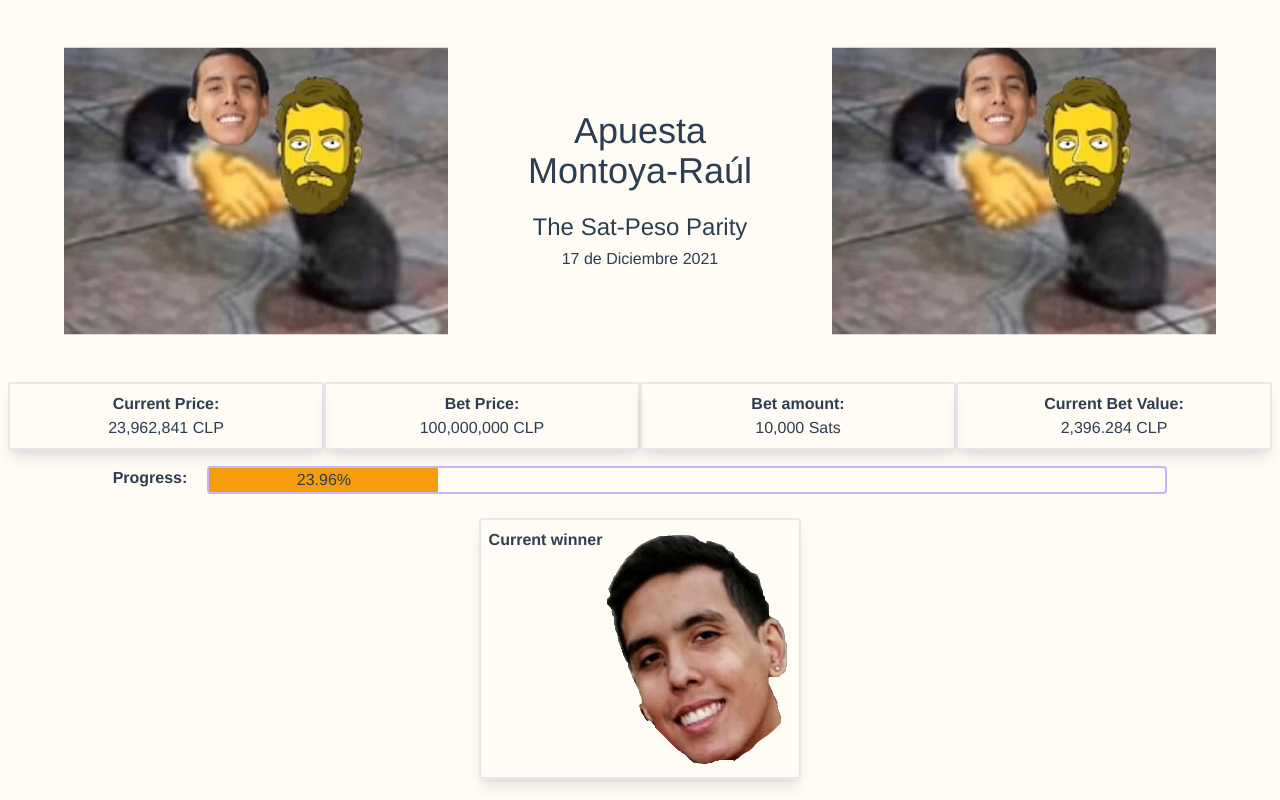
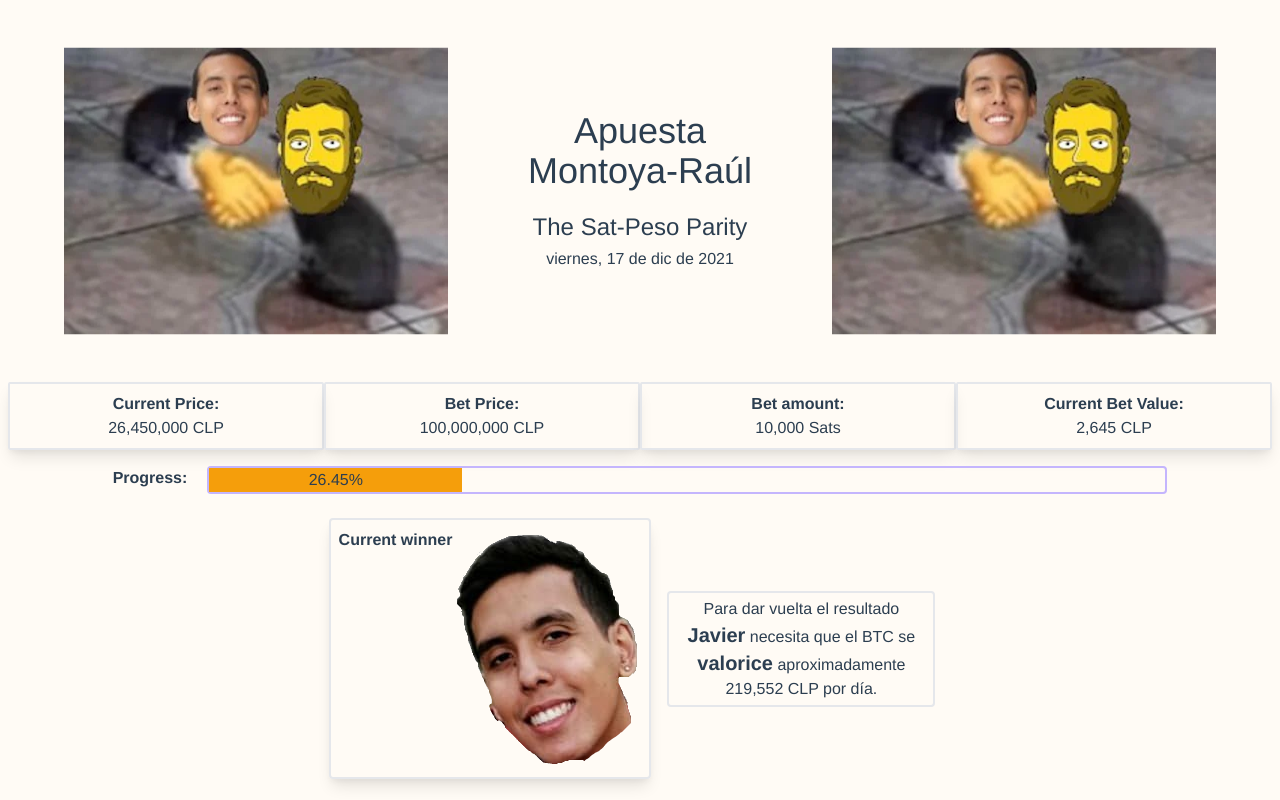
Before and after one commit to wachunei/montoya-raul-bet, a Vue app: page / in a window 1280 px wide. Built offline with nearby package versions, Linux system fonts and the light colour scheme; no server answers.

Commit message:
feat(flippening): add flippening card

```diff
--- a/src/App.vue
+++ b/src/App.vue
@@ -4,7 +4,9 @@
     <div class="self-center">
       <h1 class="text-4xl mb-5">Apuesta Montoya-Raúl</h1>
       <h2 class="text-2xl mb-1">The Sat-Peso Parity</h2>
-      <h3 class="text-l">17 de Diciembre 2021</h3>
+      <h3 class="text-l">
+        {{ betEndDate.toLocaleString("es-ES", dateFormatOptions) }}
+      </h3>
     </div>
     <img class="transform scale-75" src="./assets/handshake.webp" />
   </div>
@@ -19,26 +21,40 @@
   <Progress :currentValue="budaPrice" :total="betPrice" />
   <div class="flex justify-center">
     <CurrentWinner :threshold="budaPrice >= betPrice" />
+    <Flippening
+      :currentValue="budaPrice"
+      :targetValue="betPrice"
+      :betEndDate="betEndDate"
+    />
   </div>
 </template>
 
 <script>
 import BudaClient from "./api/buda-client";
+import CurrentWinner from "./components/current-winner.vue";
+import Flippening from "./components/flippening.vue";
+import Progress from "./components/progress.vue";
 import Ticker from "./components/ticker.vue";
-import Progress from "./components/progress.vue";
-import CurrentWinner from "./components/current-winner.vue";
 
 export default {
   name: "App",
   components: {
     CurrentWinner,
+    Flippening,
     Progress,
     Ticker
   },
   data() {
     return {
-      budaPrice: 23962841,
-      betPrice: 100_000_000
+      budaPrice: 26_450_000,
+      betPrice: 100_000_000,
+      betEndDate: new Date(Date.parse("17 Dec 2021 23:59:59")),
+      dateFormatOptions: {
+        weekday: "long",
+        month: "short",
+        day: "numeric",
+        year: "numeric"
+      }
     };
   },
   mounted() {
--- /dev/null
+++ b/src/components/flippening.vue
@@ -0,0 +1,54 @@
+<template>
+  <div class="border-2 rounded m-4 p-1 self-center">
+    <p class="w-64">
+      Para dar vuelta el resultado
+      <span class="font-bold text-xl">{{ currentLoser }}</span> necesita que el
+      BTC se
+      <span class="font-bold text-xl">{{ requiredAction }}</span>
+      aproximadamente {{ rate.toLocaleString() }} CLP por día.
+    </p>
+  </div>
+</template>
+
+<script>
+export default {
+  props: {
+    currentValue: {
+      type: Number,
+      required: true
+    },
+    targetValue: {
+      type: Number,
+      required: true
+    },
+    betEndDate: {
+      type: Date,
+      required: true
+    }
+  },
+  computed: {
+    currentLoser() {
+      return this.currentValue >= this.targetValue ? "Raúl" : "Javier";
+    },
+    requiredAction() {
+      return this.currentValue >= this.targetValue ? "desvalorice" : "valorice";
+    },
+    rate() {
+      const currentDate = Date.now();
+      const daysDiff = this.daysDiff(currentDate, this.betEndDate);
+      const valueDiff = Math.abs(this.targetValue - this.currentValue);
+
+      return Math.round(valueDiff / daysDiff);
+    }
+  },
+  methods: {
+    daysDiff(date1, date2) {
+      const secondsDiff = Math.floor((date2 - date1) / 1000);
+      const minutesDiff = Math.floor(secondsDiff / 60);
+      const hoursDiff = Math.ceil(minutesDiff / 60);
+
+      return Math.ceil(hoursDiff / 24);
+    }
+  }
+};
+</script>
```
